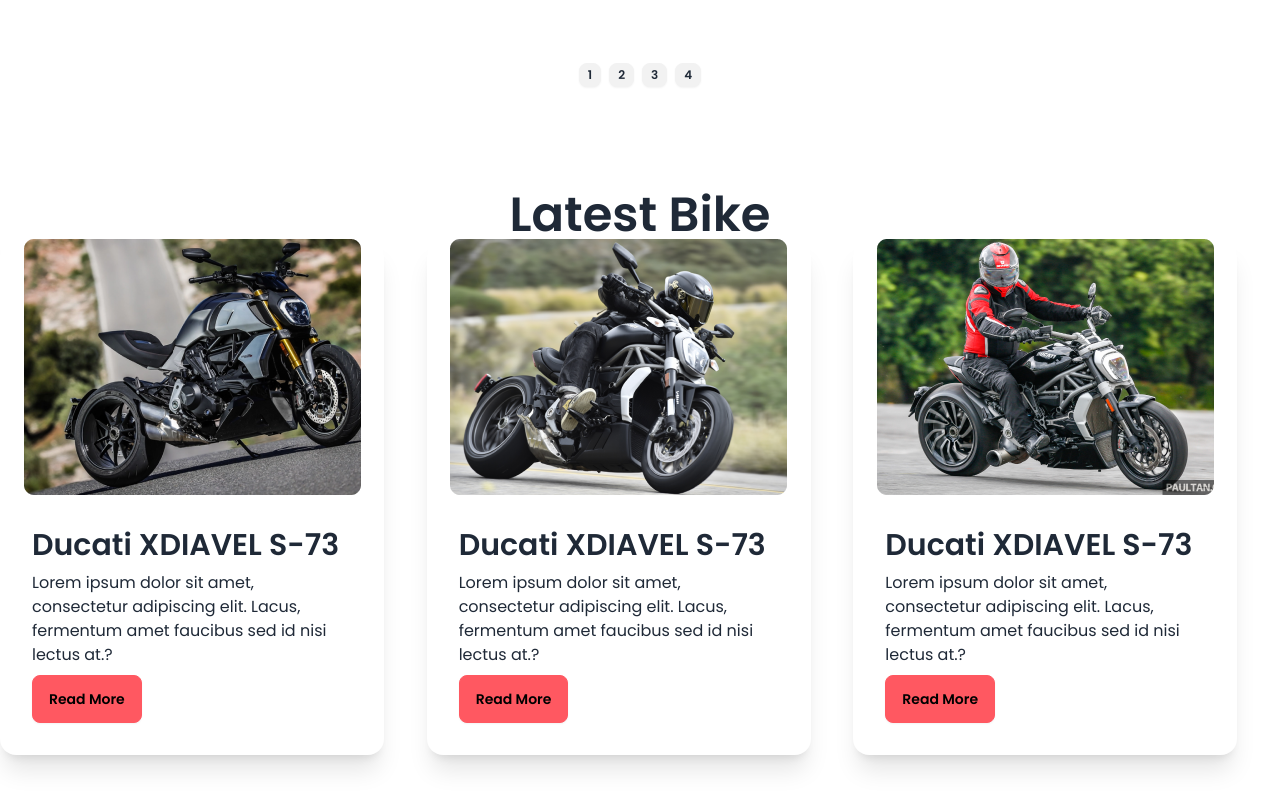
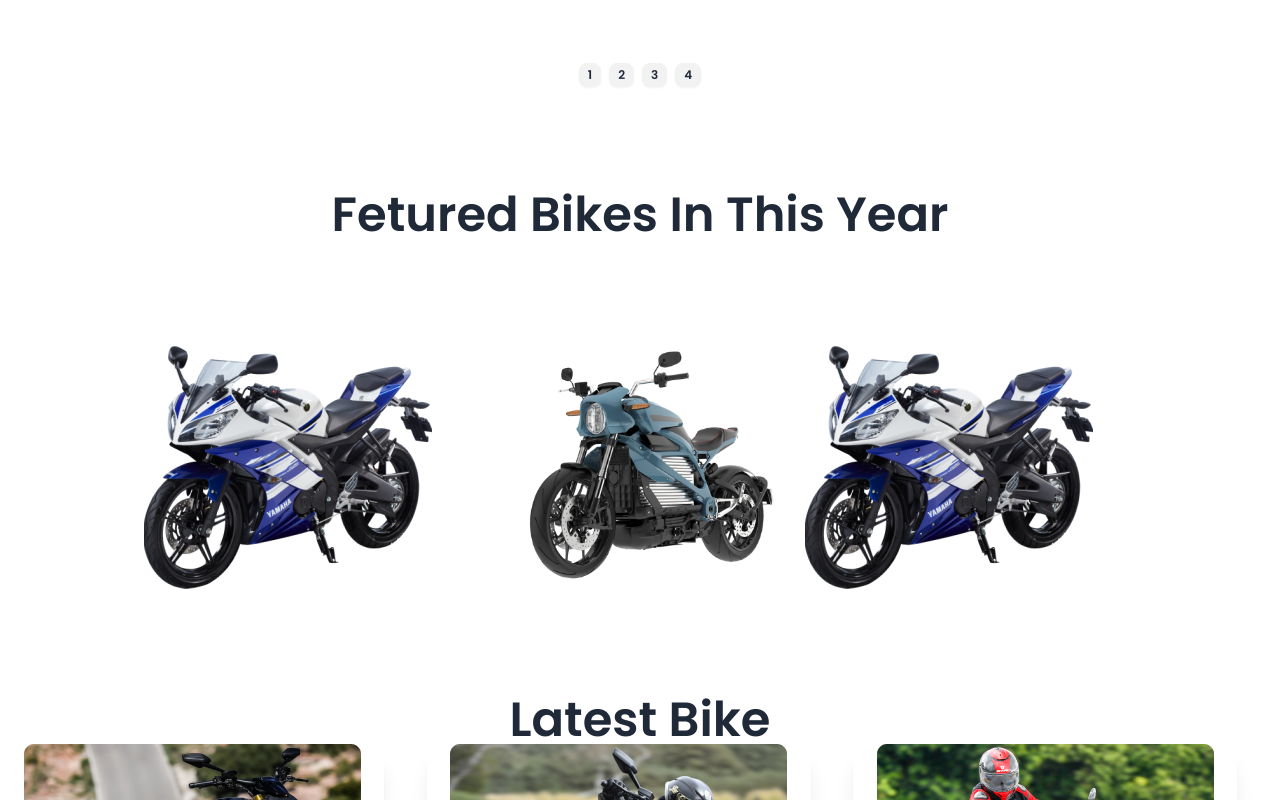
Before and after one commit to Md-somrat-web/biker-zoon-with-daisyul, a plain HTML site: page index.html in a window 1280 px wide. Shown: the part 592-1392 px from the top of the page. Drawn offline with nearby package versions, Linux system fonts and the light colour scheme.

Commit message:
featurad bike section addad

```diff
--- a/index.html
+++ b/index.html
@@ -176,10 +176,32 @@
     </header>
     <main>
       <!-- featurad bike -->
-      <section></section>
+
+        <section class="my-24 mx-36 ">
+            <h3 class="text-5xl font-semibold text-center">Fetured Bikes In This Year</h3>
+
+            <div class="grid grid-cols-1 md:grid-cols-2 lg:grid-cols-3 items-center mt-24">
+                <div class="">
+                    <img src="images/others/feature-bike.png" alt="">
+                </div>
+                <div>
+                    <img src="images/slider/bike4.png" alt="">
+                </div>
+                <div>
+                    <img src="images/others/feature-bike.png" alt="">
+                </div>
+
+            </div>
+      </section>
       <!-- latest bike -->
       <section class="my-24">
         <h3 class="text-5xl font-semibold text-center">Latest Bike</h3>
+
+
+
+
+
+
 
 
 
```
